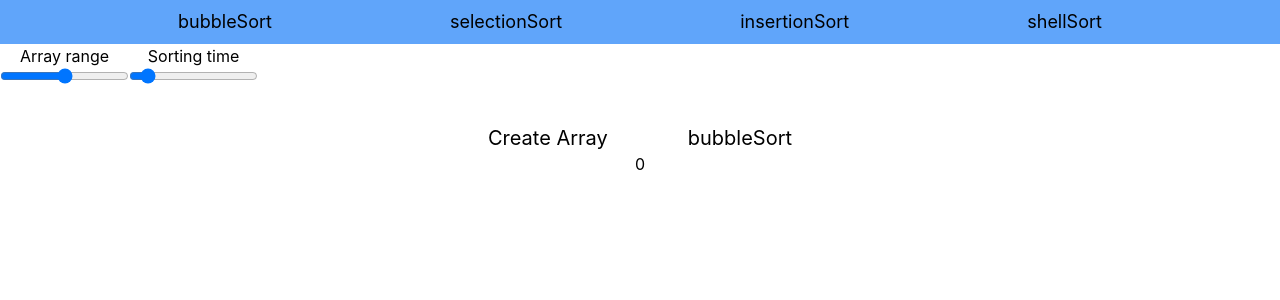
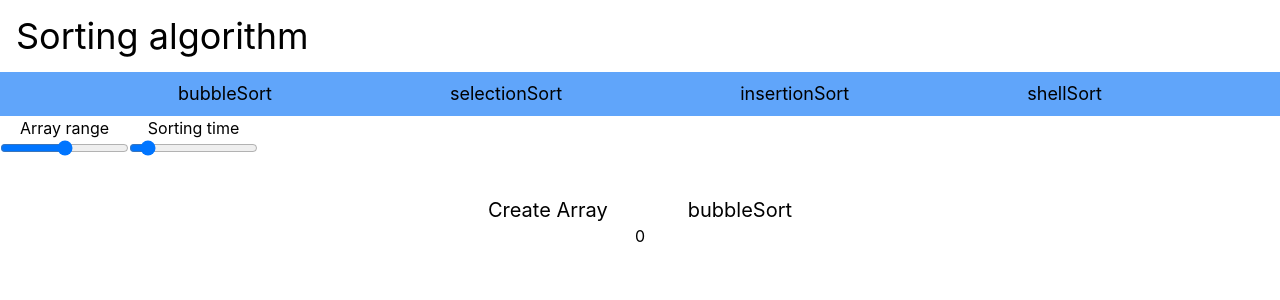
Before and after one commit to adarshkunwar/sorting, a React (Create React App) app: page / in a window 1280 px wide. Shown: the top 300 px of the page. Built offline with nearby package versions, Linux system fonts and the light colour scheme.

Commit message:
Added Navbar

```diff
--- a/src/Components/Layout/Layout.jsx
+++ b/src/Components/Layout/Layout.jsx
@@ -1,9 +1,11 @@
 import React from "react";
 import Options from "./Options";
+import Navbar from "./Navbar"
 
 const Layout = ({ children, setSortingName, sorting }) => {
   return (
     <div className="flex flex-col h-screen justify-start">
+      <Navbar />
       <Options setSortingName={setSortingName} sorting={sorting} />
       <div>{children}</div>
     </div>
--- /dev/null
+++ b/src/Components/Layout/Navbar.jsx
@@ -0,0 +1,12 @@
+const Navbar = () => {
+  return (
+    <div className="flex justify-start text-4xl p-4">
+      <div>
+        Sorting algorithm
+      </div>
+
+    </div>
+  )
+}
+
+export default Navbar
```
